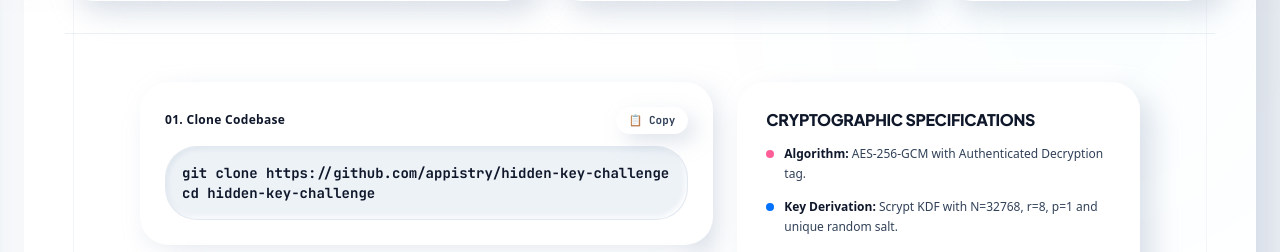
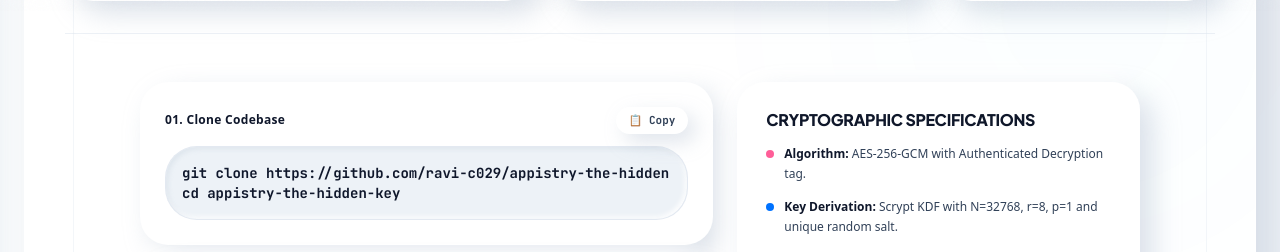
Before and after one commit to ravi-c029/appistry-the-hidden-key, a Next.js app: page /repository in a window 1280 px wide. Shown: the part 789-1041 px from the top of the page. Built offline with nearby package versions, Linux system fonts and the light colour scheme.

Commit message:
feat: setup universal database adapter, vercel serverless support, animated readme, and official repo links

```diff
--- a/package.json
+++ b/package.json
@@ -4,8 +4,8 @@
   "private": true,
   "scripts": {
     "dev": "next dev",
-    "build": "next build",
-    "postinstall": "prisma generate",
+    "build": "node scripts/switch-db.js auto && next build",
+    "postinstall": "node scripts/switch-db.js auto && prisma generate",
     "start": "next start",
     "lint": "eslint",
     "unlock": "node scripts/unlock.js",
--- a/prisma/seed.ts
+++ b/prisma/seed.ts
@@ -104,7 +104,7 @@ From where it all begins to where dreams reach their peak. 🔥`,
     eventStatus: 'LIVE',
     eventStartAt: new Date().toISOString(),
     eventEndAt: new Date(Date.now() + 7 * 24 * 60 * 60 * 1000).toISOString(),
-    repositoryUrl: 'https://github.com/appistry/hidden-key-challenge',
+    repositoryUrl: 'https://github.com/ravi-c029/appistry-the-hidden-key',
     submissionsOpen: 'true',
     leaderboardPublic: 'true',
     prizeInfo: 'First Place: First Blood Trophy + Certificate of Excellence\nAll Valid Submissions: Official APPISTRY Digital Certificate',
--- a/scripts/switch-db.js
+++ b/scripts/switch-db.js
@@ -1,18 +1,48 @@
 const fs = require('fs');
 const path = require('path');
 
-const target = (process.argv[2] || '').toLowerCase();
+let target = (process.argv[2] || '').toLowerCase();
 const schemaPath = path.join(__dirname, '..', 'prisma', 'schema.prisma');
+
+if (!fs.existsSync(schemaPath)) {
+  console.error('[ERROR] prisma/schema.prisma not found!');
+  process.exit(1);
+}
+
 let content = fs.readFileSync(schemaPath, 'utf8');
 
+if (!target || target === 'auto') {
+  const dbUrl = (
+    process.env.DATABASE_URL ||
+    process.env.POSTGRES_PRISMA_URL ||
+    process.env.POSTGRES_URL ||
+    process.env.DATABASE_PRISMA_URL ||
+    ''
+  ).trim();
+
+  if (dbUrl.startsWith('postgres://') || dbUrl.startsWith('postgresql://')) {
+    target = 'postgres';
+  } else {
+    target = 'sqlite';
+  }
+}
+
 if (target === 'postgres' || target === 'postgresql') {
-  content = content.replace(/provider\s*=\s*"sqlite"/g, 'provider = "postgresql"');
-  fs.writeFileSync(schemaPath, content);
-  console.log('\x1b[32m✓ Switched Prisma schema to PostgreSQL (Serverless Ready for Vercel/Neon)\x1b[0m');
+  if (content.includes('provider = "sqlite"')) {
+    content = content.replace(/provider\s*=\s*"sqlite"/g, 'provider = "postgresql"');
+    fs.writeFileSync(schemaPath, content);
+    console.log('\x1b[32m✓ Switched Prisma schema to PostgreSQL (Serverless Ready for Vercel/Neon/Supabase)\x1b[0m');
+  } else {
+    console.log('\x1b[36mℹ Prisma schema is already set to PostgreSQL.\x1b[0m');
+  }
 } else if (target === 'sqlite') {
-  content = content.replace(/provider\s*=\s*"postgresql"/g, 'provider = "sqlite"');
-  fs.writeFileSync(schemaPath, content);
-  console.log('\x1b[32m✓ Switched Prisma schema to SQLite (Local Dev Ready)\x1b[0m');
+  if (content.includes('provider = "postgresql"')) {
+    content = content.replace(/provider\s*=\s*"postgresql"/g, 'provider = "sqlite"');
+    fs.writeFileSync(schemaPath, content);
+    console.log('\x1b[32m✓ Switched Prisma schema to SQLite (Local Dev Ready)\x1b[0m');
+  } else {
+    console.log('\x1b[36mℹ Prisma schema is already set to SQLite.\x1b[0m');
+  }
 } else {
-  console.log('Usage: node scripts/switch-db.js [postgres|sqlite]');
+  console.log('Usage: node scripts/switch-db.js [postgres|sqlite|auto]');
 }
--- a/src/app/mission/MissionPage.tsx
+++ b/src/app/mission/MissionPage.tsx
@@ -8,7 +8,7 @@ import CyberGrid from '@/components/animations/CyberGrid'
 import CyberFrameStage from '@/components/layout/CyberFrameStage'
 
 export default function MissionPage() {
-  const [repoUrl, setRepoUrl] = useState('https://github.com/appistry/hidden-key-challenge')
+  const [repoUrl, setRepoUrl] = useState('https://github.com/ravi-c029/appistry-the-hidden-key')
   const [copied, setCopied] = useState<string | null>(null)
 
   useEffect(() => {
@@ -233,7 +233,7 @@ const MISSION_STEPS = [
     icon: '📦',
     title: 'Clone the Repository',
     description: 'Fetch the official challenge codebase containing the encrypted artifact and custom CLI.',
-    code: `git clone https://github.com/appistry/hidden-key-challenge\ncd hidden-key-challenge`,
+    code: `git clone https://github.com/ravi-c029/appistry-the-hidden-key\ncd appistry-the-hidden-key`,
     codeKey: 'clone',
     accentColor: '#00d2ff',
   },
--- a/src/app/page.tsx
+++ b/src/app/page.tsx
@@ -367,7 +367,7 @@ export default function HomePage() {
               step: '01',
               title: 'Clone Repository',
               desc: 'Fetch the official challenge codebase containing the encrypted artifact and custom CLI.',
-              command: 'git clone https://github.com/appistry/hidden-key-challenge',
+              command: 'git clone https://github.com/ravi-c029/appistry-the-hidden-key',
               accent: '#00b4d8',
             },
             {
--- a/src/app/repository/page.tsx
+++ b/src/app/repository/page.tsx
@@ -9,7 +9,7 @@ import CyberFrameStage from '@/components/layout/CyberFrameStage'
 
 export default function RepositoryPage() {
   const [copied, setCopied] = useState<string | null>(null)
-  const repoUrl = 'https://github.com/appistry/hidden-key-challenge'
+  const repoUrl = 'https://github.com/ravi-c029/appistry-the-hidden-key'
 
   const copyToClipboard = (text: string, key: string) => {
     navigator.clipboard.writeText(text).then(() => {
@@ -78,7 +78,7 @@ export default function RepositoryPage() {
                   <div className="flex items-center justify-between gap-2 mb-3">
                     <span className="text-xs font-black text-slate-900 tracking-wide">01. Clone Codebase</span>
                     <button
-                      onClick={() => copyToClipboard(`git clone ${repoUrl}\ncd hidden-key-challenge`, 'clone')}
+                      onClick={() => copyToClipboard(`git clone ${repoUrl}\ncd appistry-the-hidden-key`, 'clone')}
                       className="neu-card-sm text-[11px] font-mono px-3 py-1 rounded-full text-slate-700 hover:text-[#ff5e98] font-bold transition-all cursor-pointer flex items-center gap-1 active:scale-95"
                     >
                       {copied === 'clone' ? '✓ Copied!' : '📋 Copy'}
@@ -87,7 +87,7 @@ export default function RepositoryPage() {
                   <div className="rounded-2xl bg-[#edf2f7] border border-slate-200/80 p-3 sm:p-4 shadow-[inset_2px_2px_5px_rgba(166,180,200,0.22),inset_-2px_-2px_5px_#ffffff]">
                     <pre className="font-mono text-xs sm:text-sm text-slate-900 font-bold overflow-x-auto whitespace-pre scrollbar-none select-all">
                       git clone {repoUrl}
-                      {'\n'}cd hidden-key-challenge
+                      {'\n'}cd appistry-the-hidden-key
                     </pre>
                   </div>
                 </div>
--- a/src/lib/utils/event-config.ts
+++ b/src/lib/utils/event-config.ts
@@ -6,7 +6,7 @@ const DEFAULT_CONFIG: Record<string, string> = {
   eventStatus: 'UPCOMING',
   eventStartAt: new Date(Date.now() + 48 * 60 * 60 * 1000).toISOString(), // 48h from now
   eventEndAt: new Date(Date.now() + 7 * 24 * 60 * 60 * 1000).toISOString(),
-  repositoryUrl: 'https://github.com/appistry/hidden-key-challenge',
+  repositoryUrl: 'https://github.com/ravi-c029/appistry-the-hidden-key',
   submissionsOpen: 'true',
   leaderboardPublic: 'true',
   prizeInfo: 'First place: Certificate of Excellence + Recognition by APPISTRY Club\nAll valid submissions: Digital certificate',
```
Also changed, not shown: 1 other file (tests, documents, lock files or other folders).
